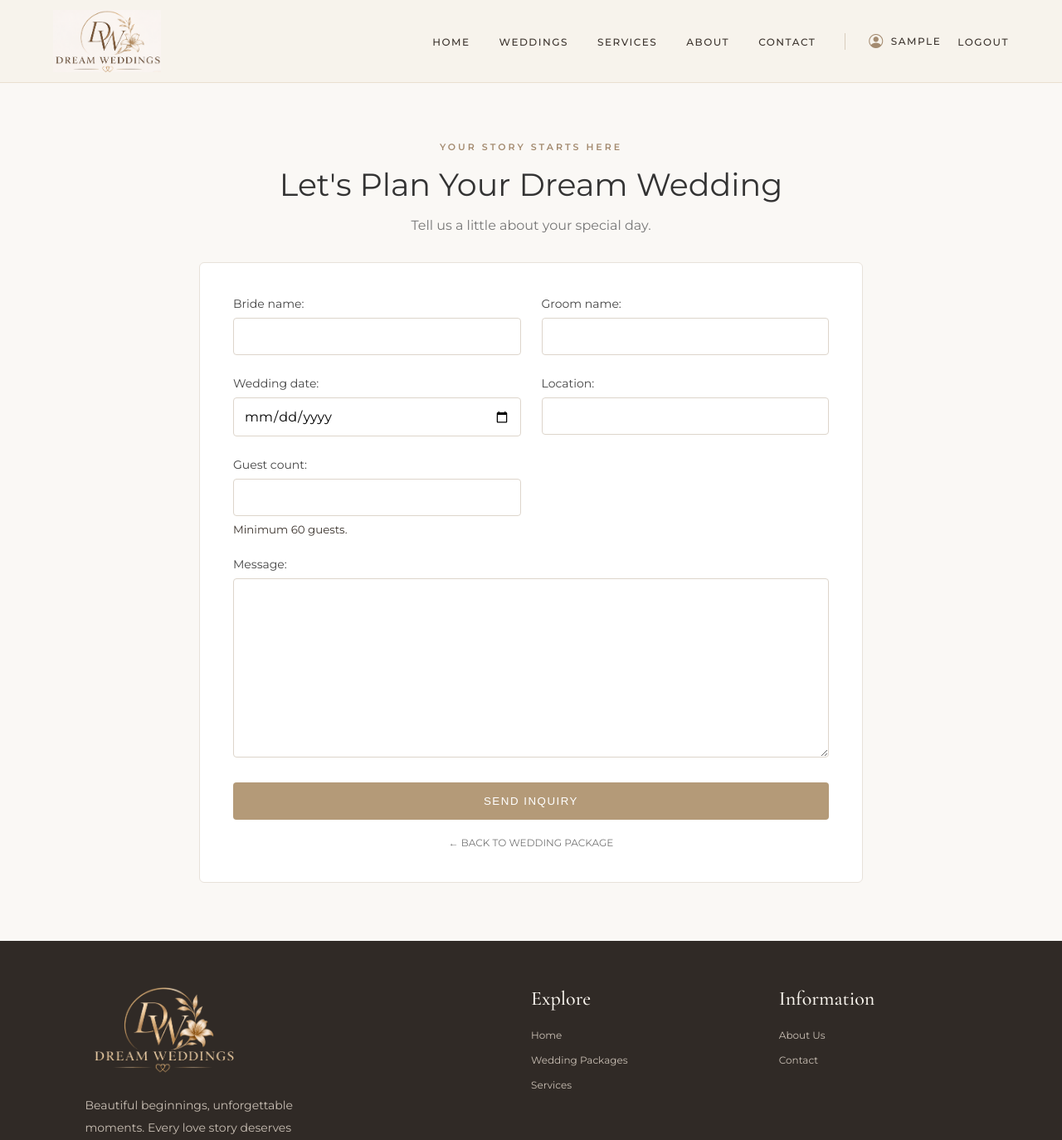
After one commit to nikolaygrakow/Dream-Weddings, a Django app: page /inquiries/create/1/ in a window 1280 px wide. The commit adds this page. Shown: the top 1374 px of the page at 83% size. Run offline with Django 5.2, Linux system fonts and the light colour scheme; a user stored in the database is signed in; tables that the repository leaves empty hold one stand-in row (values such as "Sample post"); parts of the project's set-up code (start-up, migrations or seed data) failed here and were passed over.

Commit message:
feat: Implement wedding inquiry creation and validation

```diff
--- /dev/null
+++ b/inquiries/forms.py
@@ -0,0 +1,23 @@
+from django import forms
+
+from inquiries.models import WeddingInquiry
+
+
+class WeddingInquiryForm(forms.ModelForm):
+    class Meta:
+        model = WeddingInquiry
+        fields = [
+            'bride_name',
+            'groom_name',
+            'wedding_date',
+            'location',
+            'guest_count',
+            'message'
+        ]
+
+        widgets = {
+            'wedding_date': forms.DateInput(attrs={'type': 'date'})
+        }
+        help_texts = {
+            'guest_count': 'Minimum 60 guests.'
+        }
--- /dev/null
+++ b/inquiries/urls.py
@@ -0,0 +1,9 @@
+from django.urls import path
+
+from inquiries import views
+
+app_name = 'inquiries'
+
+urlpatterns = [
+    path('create/<int:pk>/', views.WeddingInquiryCreateView.as_view(), name='create-inquiry'),
+]
--- a/inquiries/views.py
+++ b/inquiries/views.py
@@ -1,3 +1,33 @@
-from django.shortcuts import render
+from django.contrib import messages
+from django.contrib.auth.mixins import LoginRequiredMixin
+from django.shortcuts import get_object_or_404
+from django.urls import reverse_lazy
+from django.views.generic import CreateView
 
-# Create your views here.
+from inquiries.forms import WeddingInquiryForm
+from inquiries.models import WeddingInquiry
+from weddings.models import Wedding
+
+
+class WeddingInquiryCreateView(LoginRequiredMixin, CreateView):
+    model = WeddingInquiry
+    form_class = WeddingInquiryForm
+    template_name = 'inquiries/inquiry-create.html'
+
+
+    def dispatch(self, request, *args, **kwargs):
+        self.wedding = get_object_or_404(Wedding, pk=self.kwargs['pk'])
+        return super().dispatch(request, *args, **kwargs)
+
+    def form_valid(self, form):
+        form.instance.user = self.request.user
+        form.instance.wedding = self.wedding
+        response = super().form_valid(form)
+        messages.success(self.request, 'Your inquiry has been submitted successfully!')
+        return response
+
+    def get_success_url(self):
+        return reverse_lazy(
+            'weddings:details',
+            kwargs={'pk': self.wedding.pk}
+        )
--- a/static/css/style.css
+++ b/static/css/style.css
@@ -2891,3 +2891,146 @@ body {
         width: 100%;
     }
 }
+
+/* ==============================
+   WEDDING INQUIRY
+============================== */
+
+.inquiry-section {
+    padding: 70px 20px;
+    background: #faf8f5;
+}
+
+.inquiry-heading {
+    text-align: center;
+    margin-bottom: 35px;
+}
+
+.inquiry-heading h1 {
+    font-size: 38px;
+    font-weight: 400;
+    margin: 15px 0;
+    color: #333;
+}
+
+.inquiry-heading p {
+    color: #777;
+}
+
+.inquiry-card {
+    max-width: 800px;
+    margin: 0 auto;
+    padding: 40px;
+    background: #fff;
+    border: 1px solid #e8e2da;
+    border-radius: 6px;
+}
+
+.inquiry-fields {
+    display: grid;
+    grid-template-columns: repeat(2, minmax(0, 1fr));
+    gap: 25px;
+}
+
+.inquiry-field {
+    display: flex;
+    flex-direction: column;
+    gap: 8px;
+}
+
+.inquiry-full-width {
+    grid-column: 1 / -1;
+}
+
+.inquiry-field label {
+    font-size: 14px;
+    color: #444;
+}
+
+.inquiry-field input,
+.inquiry-field textarea,
+.inquiry-field select {
+    width: 100%;
+    padding: 12px;
+    border: 1px solid #ddd5cb;
+    border-radius: 4px;
+    background: #fff;
+    font: inherit;
+    box-sizing: border-box;
+}
+
+.inquiry-field textarea {
+    min-height: 130px;
+    resize: vertical;
+}
+
+.inquiry-field input:focus,
+.inquiry-field textarea:focus {
+    outline: none;
+    border-color: #b49a78;
+}
+
+.inquiry-field .errorlist,
+.inquiry-form > .errorlist {
+    color: #b54444;
+    font-size: 13px;
+    padding-left: 0;
+    list-style: none;
+}
+
+.inquiry-submit-btn {
+    display: block;
+    width: 100%;
+    margin-top: 30px;
+    padding: 15px;
+    background: #b49a78;
+    color: #fff;
+    border: none;
+    border-radius: 4px;
+    letter-spacing: 1.5px;
+    cursor: pointer;
+    transition: background 0.3s;
+}
+
+.inquiry-submit-btn:hover {
+    background: #998060;
+}
+
+.inquiry-back {
+    display: block;
+    margin-top: 20px;
+    text-align: center;
+    color: #777;
+    font-size: 12px;
+    text-decoration: none;
+}
+
+@media (max-width: 600px) {
+    .inquiry-fields {
+        grid-template-columns: 1fr;
+    }
+
+    .inquiry-card {
+        padding: 25px;
+    }
+
+    .inquiry-heading h1 {
+        font-size: 28px;
+    }
+}
+
+.wedding-inquiry-btn {
+    display: inline-block;
+    margin-top: 25px;
+    padding: 14px 28px;
+    background: #b49a78;
+    color: #fff;
+    text-decoration: none;
+    font-size: 13px;
+    letter-spacing: 1.5px;
+    transition: background 0.3s;
+}
+
+.wedding-inquiry-btn:hover {
+    background: #998060;
+}
--- /dev/null
+++ b/templates/inquiries/inquiry-create.html
@@ -0,0 +1,52 @@
+{% extends 'base.html' %}
+
+{% block title %}Send Inquiry | Dream Weddings{% endblock %}
+
+{% block content %}
+
+<section class="inquiry-section">
+
+    <div class="inquiry-heading">
+        <span class="section-label">YOUR STORY STARTS HERE</span>
+        <h1>Let's Plan Your Dream Wedding</h1>
+        <p>Tell us a little about your special day.</p>
+    </div>
+
+    <div class="inquiry-card">
+
+        <form method="post" class="inquiry-form">
+            {% csrf_token %}
+
+            {{ form.non_field_errors }}
+
+            <div class="inquiry-fields">
+                {% for field in form %}
+                    <div class="inquiry-field {% if field.name == 'message' %}inquiry-full-width{% endif %}">
+                        {{ field.label_tag }}
+                        {{ field }}
+
+                        {% if field.help_text %}
+                            <small>{{ field.help_text }}</small>
+                        {% endif %}
+
+                        {{ field.errors }}
+                    </div>
+                {% endfor %}
+            </div>
+
+            <button type="submit" class="inquiry-submit-btn">
+                SEND INQUIRY
+            </button>
+
+            <a href="{% url 'weddings:details' view.wedding.pk %}"
+               class="inquiry-back">
+                ← BACK TO WEDDING PACKAGE
+            </a>
+
+        </form>
+
+    </div>
+
+</section>
+
+{% endblock %}
--- a/templates/weddings/wedding-details.html
+++ b/templates/weddings/wedding-details.html
@@ -65,6 +65,11 @@
                         {% endfor %}
                     </div>
                 </div>
+
+                <a href="{% url 'inquiries:create-inquiry' wedding.pk %}"
+                   class="wedding-inquiry-btn">
+                    SEND INQUIRY
+                </a>
 
                 {% if perms.weddings.change_wedding or perms.weddings.delete_wedding %}
                     <div class="wedding-detail-actions">
--- a/weddingProject/urls.py
+++ b/weddingProject/urls.py
@@ -26,6 +26,7 @@ urlpatterns = [
     path('weddings/', include('weddings.urls')),
     path('services/', include('services.urls')),
     path('accounts/', include('accounts.urls')),
+    path('inquiries/', include('inquiries.urls')),
 ]
 
 if settings.DEBUG:
```
